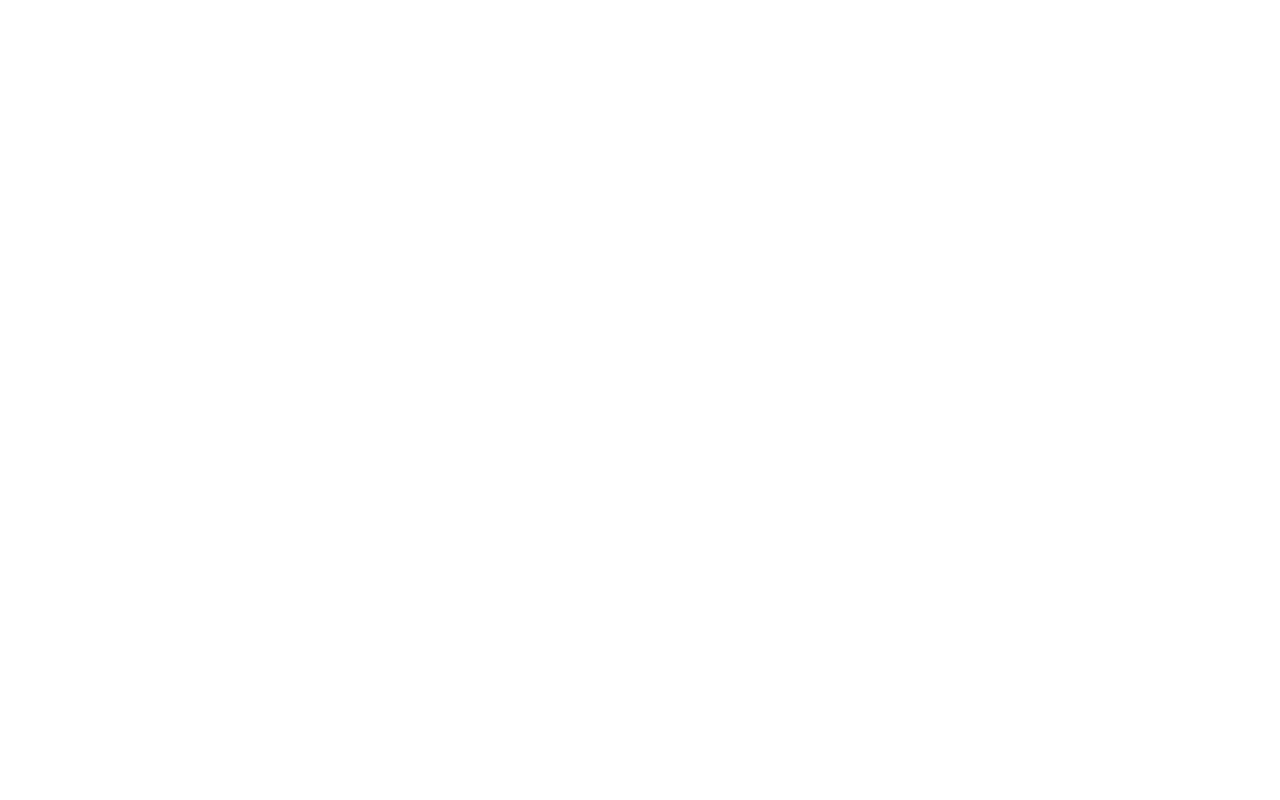
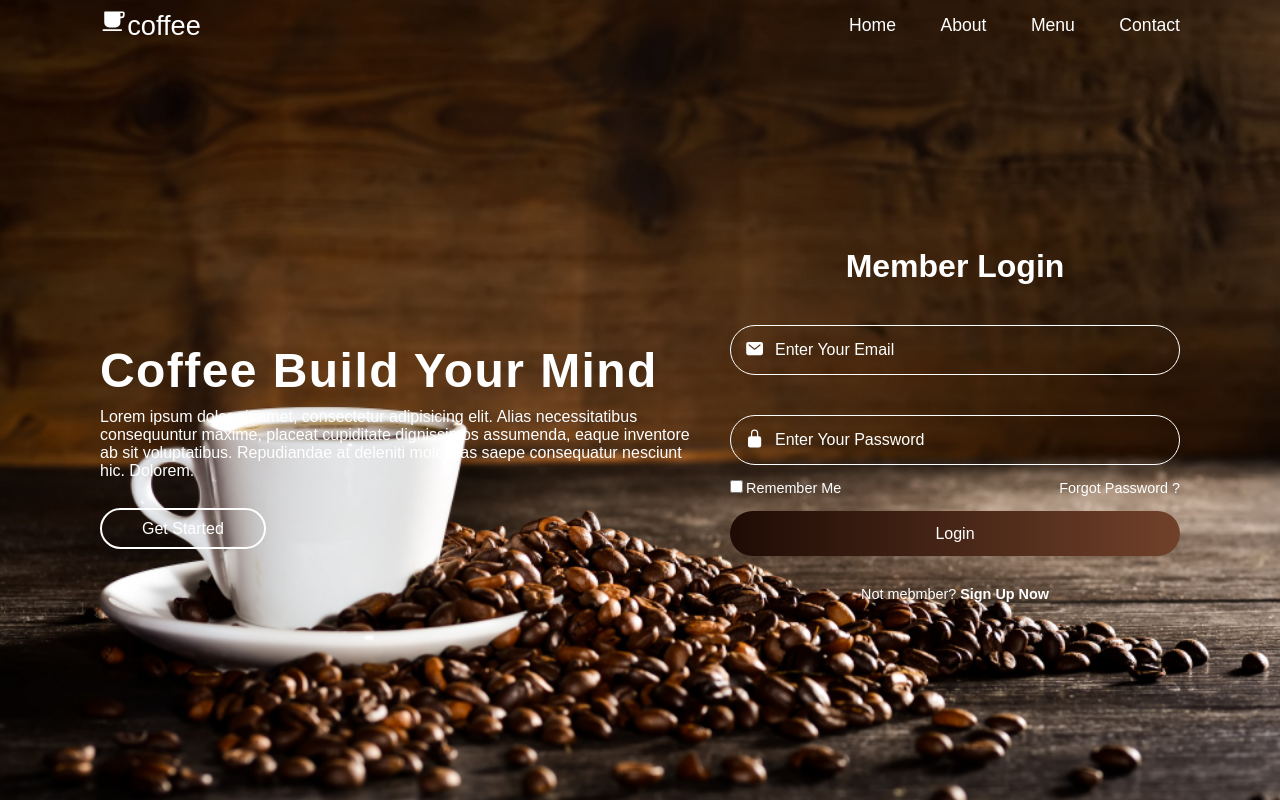
Before and after one commit to mahmoudeltaweel/Create-Login-html-css, a plain HTML site: page index.html in a window 1280 px wide. Drawn offline with nearby package versions, Linux system fonts and the light colour scheme.

Commit message:
home page

```diff
--- a/index.html
+++ b/index.html
@@ -1,11 +1,75 @@
 <!DOCTYPE html>
 <html lang="en">
-<head>
-    <meta charset="UTF-8">
-    <meta name="viewport" content="width=device-width, initial-scale=1.0">
-    <title>Document</title>
-</head>
-<body>
+  <head>
+    <meta charset="UTF-8" />
+    <meta name="viewport" content="width=device-width, initial-scale=1.0" />
+    <title>Login</title>
+    <link rel="stylesheet" href="style.css" />
+  </head>
+  <body>
+    <!-- start header     -->
+    <header class="header">
+      <a href="#" class="logo"><ion-icon name="cafe"></ion-icon>coffee</a>
+      <nav class="nav">
+        <a href="#">Home</a>
+        <a href="#">About</a>
+        <a href="#">Menu</a>
+        <a href="#">Contact</a>
+      </nav>
+    </header>
 
-</body>
+    <!-- end header     -->
+    <section class="home">
+      <div class="content">
+        <h2>Coffee Build Your Mind</h2>
+        <p>
+          Lorem ipsum dolor sit amet, consectetur adipisicing elit. Alias
+          necessitatibus consequuntur maxime, placeat cupiditate dignissimos
+          assumenda, eaque inventore ab sit voluptatibus. Repudiandae at
+          deleniti molestias saepe consequatur nesciunt hic. Dolorem.
+        </p>
+        <a href="#">Get Started</a>
+      </div>
+      <div class="login">
+        <h2>Member Login</h2>
+        <form action="#">
+            <div class="input-box">
+                <span class="icon">
+                    <ion-icon name="mail"></ion-icon>
+                </span>
+                <input id="email" type="email" required >
+                <label for="email">Enter Your Email</label>
+            </div>
+            <div class="input-box">
+                <span class="icon">
+                    <ion-icon name="lock-closed"></ion-icon>
+                </span>
+                <input id="password" type="password" required >
+                <label for="password">Enter Your Password</label>
+            </div>
+            <div class="forget-password">
+                <label>
+                    <input type="checkbox">Remember Me
+                </label>
+                <a href="#"> Forgot Password ?</a>
+            </div>
+            <button type="submit" class="btn">Login</button>
+            <div class="register">
+                <p>Not mebmber? <a href="#">
+                    Sign Up Now
+                </a></p>
+            </div>
+        </form>
+      </div>
+    </section>
+
+    <script
+      type="module"
+      src="https://unpkg.com/ionicons@7.1.0/dist/ionicons/ionicons.esm.js"
+    ></script>
+    <script
+      nomodule
+      src="https://unpkg.com/ionicons@7.1.0/dist/ionicons/ionicons.js"
+    ></script>
+  </body>
 </html>
--- a/style.css
+++ b/style.css
@@ -0,0 +1,201 @@
+/* Global Rule  */
+*{
+    box-sizing: border-box;
+    margin: 0;
+    padding: 0;
+    font-family: 'poppins' , sans-serif;
+    text-decoration: none;
+}
+:root{
+    --main-color:#fff
+}
+
+/* end Global Rule  */
+
+
+/* strat header  */
+.header{
+    position: fixed;
+    top: 0;
+    left: 0;
+    width: 100%;
+    padding: 20px 100px;
+    display: flex;
+    justify-content: space-between;
+    align-items: center;
+    z-index: 99;
+    height: 50px;
+}
+
+.logo{
+    text-decoration: none;
+    font-size: 1.7em;
+    color:var(--main-color);
+}
+.nav a {
+    text-decoration: none;
+    position: relative;
+    margin-left: 40px;
+    font-size: 1.1em;
+    color: var(--main-color);
+}
+
+.nav a::after{
+    content: "";
+    position: absolute;
+    height: 3px;
+    width: 100%;
+    background-color: var(--main-color);
+    bottom: -6px;
+    left: 0;
+    border-radius: 5px;
+    transform: scaleX(0);
+    transition: 0.5s;
+
+}
+.nav a:hover::after{
+    transform: scaleX(1);
+}
+/* end header  */
+
+/* start section  */
+
+.home{
+    position: relative;
+    background-image: url(coffee.jpg);
+    background-size: cover;
+    background-repeat: no-repeat;
+    height: 100vh;
+    width: 100%;
+    display: flex;
+    align-items: center;
+    justify-content: space-between;
+    padding: 80px 100px 0;
+}
+.home .content{
+    color: var(--main-color);
+    max-width: 600px;
+}
+.content h2{
+    font-size: 3em;
+    letter-spacing: 0.03em;
+}
+.content p{
+    margin: 10px 0 40px;
+}
+.content a{
+    text-decoration: none;
+    color: var(--main-color);
+    font-weight: 500;
+    padding: 10px 40px;
+    border-radius: 40px;
+    border: 2px solid var(--main-color);
+    transition: 0.5s;
+}
+.content a:hover{
+    background-color: #1e0b04;
+}
+.home .login{
+    position: relative;
+    width: 450px;
+}
+.login h2 {
+    font-size: 2em ;
+    color: var(--main-color);
+    text-align: center;
+}
+.login .input-box{
+    position: relative;
+    width: 100%;
+    height: 50px;
+    margin: 40px 0;
+}
+.login .input-box input{
+    width: 100%;
+    height: 100%;
+    background-color: transparent;
+    border: 1px solid var(--main-color);
+    border-radius: 40px;
+    color: var(--main-color);
+    padding: 0 25px 0 45px;
+    font-size: larger;
+}
+.login .input-box label {
+    position: absolute;
+    pointer-events: none;
+    top: 25px;
+    left: 45px;
+    transform: translateY(-50%);
+    font-size: 1em;
+    color: var(--main-color);
+    transition: 0.5s;
+
+}
+.login .input-box input:focus~label ,
+    .login .input-box input:valid~label {
+        font-size: 0.8em;
+        top: -14px;
+        left: 17px;
+
+}
+.input-box .icon{
+    position: absolute;
+    top:14px ;
+    left:15px ;
+    color: var(--main-color);
+    font-size: 1.2em;
+
+}
+
+.login .forget-password{
+    font-size: 0.9em;
+    color: var(--main-color);
+    margin: -25px 0 15px;
+    display: flex;
+    justify-content: space-between;
+
+}
+.forget-password a{
+    color: var(--main-color);
+}
+
+.forget-password a:hover{
+    text-decoration: underline;
+}
+
+
+.forget-password label input{
+    accent-color: #1e0b04;
+    margin-right: 3px;
+
+}
+
+.login .btn{
+    width: 100%;
+    height: 45px;
+    outline: none;
+    border-radius: 40px;
+    border: none;
+    background:linear-gradient(90deg , #1e0b04 , #71412a);
+    cursor: pointer;
+    font-size: 1em;
+    color: var(--main-color);
+    font-weight: 500;
+
+}
+.login .register{
+    font-size: 0.9em ;
+    color: var(--main-color);
+    text-align: center;
+    margin: 30px 0;
+}
+.login .register p a{
+    color: var(--main-color);
+    font-weight: 600;
+}
+.login .register p a:hover{
+    text-decoration: underline;
+}
+
+
+/* end section  */
```
Also changed, not shown: coffee.jpg (added).
